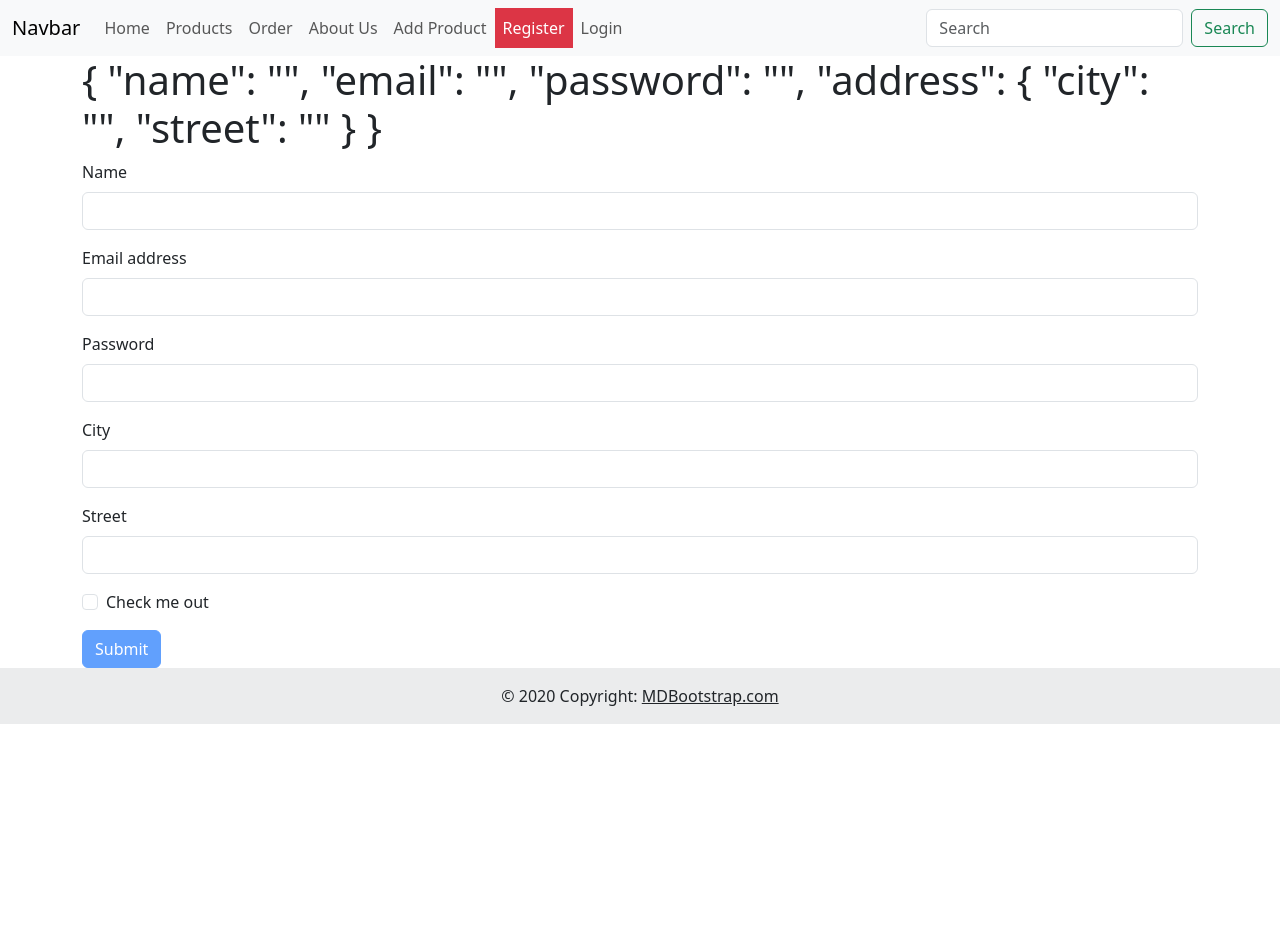
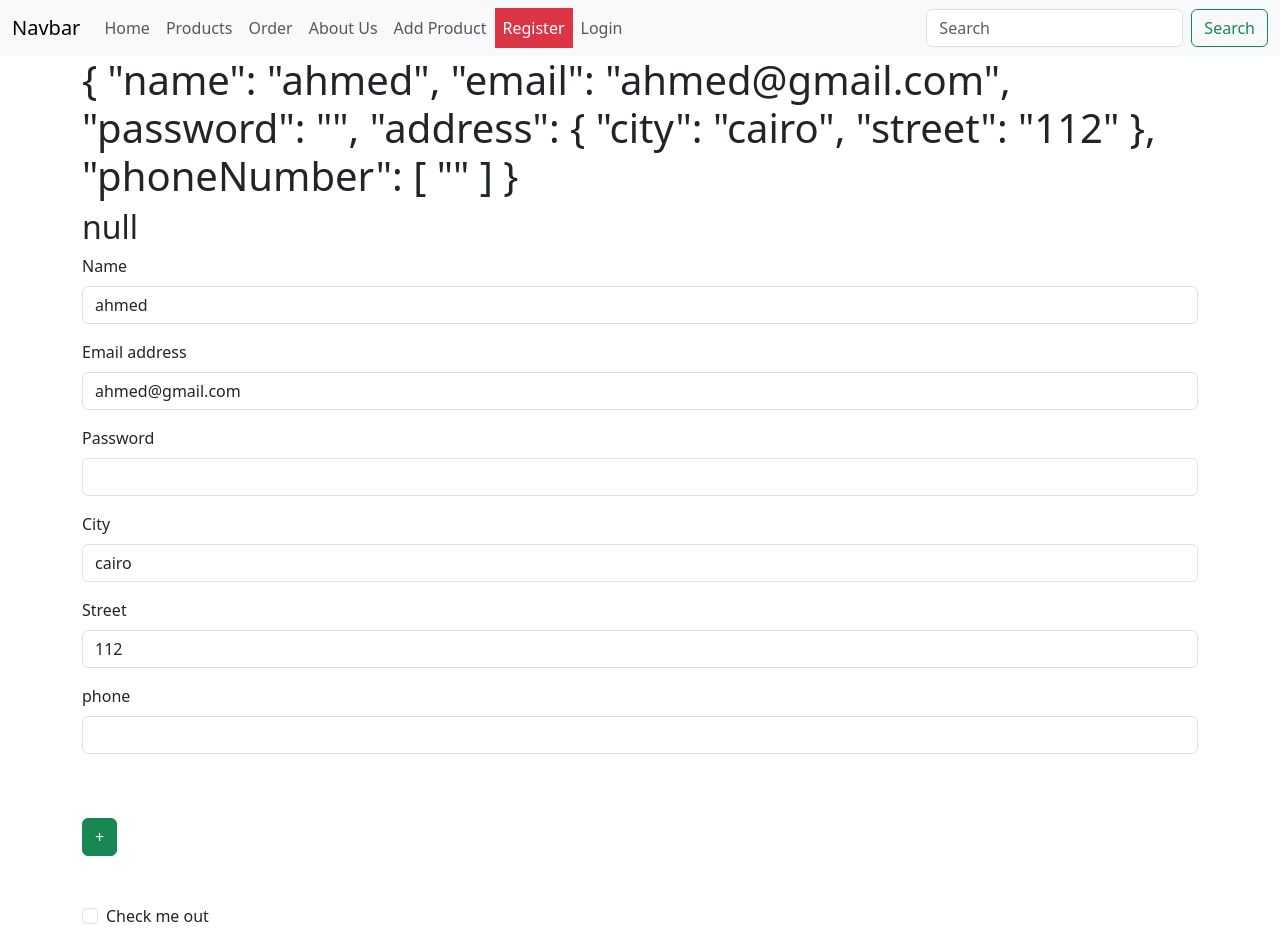
Before and after one commit to ahmed-waly55/Angular-Practice-ITI, an Angular app: page /register in a window 1280 px wide. Shown: the top 942 px of the page. Before the commit the page ends 800 px from the top, so only its background shows below. Built offline with nearby package versions, Linux system fonts and the light colour scheme.

Commit message:
finish Day7

```diff
--- a/src/app/components/register/register.component.html
+++ b/src/app/components/register/register.component.html
@@ -2,9 +2,20 @@
 
     <h1>{{UserRegisterForm.value | json}}</h1>   <!--DISPAY VALUE-->
 
+    <h2> {{UserRegisterForm.get('name')?.errors| json }}</h2>
     <div class="mb-3">
       <label for="exampleInputEmail1" class="form-label">Name</label>
       <input name="name" formControlName="name" type="text" class="form-control" id="exampleInputEmail1">
+    @if(name?.touched && name?.invalid){
+        <div class="text-danger">
+            @if(name?.errors?.['required']){
+                <p>Name is Required</p>
+            }
+            @if(name?.errors?.['pattern']){
+            <p>Name Must be between 3 to 10 characters .</p>
+            }
+        </div>
+    }
     </div>
     <div class="mb-3">
       <label for="exampleInputEmail1" class="form-label">Email address</label>
@@ -28,6 +39,17 @@
    </div>
    <!-- End Div  -->
 
+
+    <div formArrayName="phoneNumber">
+        <div class="mb-3" *ngFor="let ph of phones.controls">
+            <label for="exampleInputPassword1" class="form-label">phone</label>
+            <input type="text" name="phone" formControlName="0" class="form-control" id="exampleInputPassword1">
+          </div>
+
+          <button class="btn btn-success my-5" (click)="addNewPhone()">+</button>
+
+    </div>
+
     <div class="mb-3 form-check">
       <input type="checkbox" class="form-check-input" id="exampleCheck1">
       <label class="form-check-label" for="exampleCheck1">Check me out</label>
--- a/src/app/components/register/register.component.ts
+++ b/src/app/components/register/register.component.ts
@@ -1,14 +1,14 @@
-import { JsonPipe } from '@angular/common';
-import { Component } from '@angular/core';
-import { FormControl, FormGroup, ReactiveFormsModule, Validators } from '@angular/forms';
+import { JsonPipe, NgFor } from '@angular/common';
+import { Component, OnInit } from '@angular/core';
+import { FormArray, FormControl, FormGroup, ReactiveFormsModule, Validators } from '@angular/forms';
 
 @Component({
   selector: 'app-register',
-  imports: [ReactiveFormsModule,JsonPipe],
+  imports: [ReactiveFormsModule,JsonPipe,NgFor],
   templateUrl: './register.component.html',
   styleUrl: './register.component.css'
 })
-export class RegisterComponent {
+export class RegisterComponent implements OnInit{
 
   UserRegisterForm:FormGroup
 
@@ -20,11 +20,49 @@ export class RegisterComponent {
       address: new FormGroup({
         city: new FormControl(''),
         street: new FormControl('')
-      })
+      }),
+      phoneNumber: new FormArray([new FormControl('',[Validators.pattern('')])])
     });
+  }
+  ngOnInit(): void {
+    // get user id >>> id in url
+
+    // this.UserRegisterForm.setValue({
+    //   name: 'ahmed',
+    //   email: 'ahmed@gmail.com',
+    //   password: '123456',
+    //   address: {
+    //     city: 'cairo',
+    //     street: '112'
+    //   }
+    // })
+
+    // in the case ignore password
+
+        this.UserRegisterForm.patchValue({
+      name: 'ahmed',
+      email: 'ahmed@gmail.com',
+      address: {
+        city: 'cairo',
+        street: '112'
+      }
+    })
   }
 
   register(){
-    alert('Done')
+    // alert('Done')
+    console.log(this.UserRegisterForm.value);
+
+  }
+  get name(){
+    return this.UserRegisterForm.get('name');
+  }
+
+  get phones(){
+    return this.UserRegisterForm.get('phoneNumber') as FormArray
+  }
+
+  addNewPhone(){
+    this.phones.push(new FormControl('',[Validators.pattern('')]))
   }
 }
```
